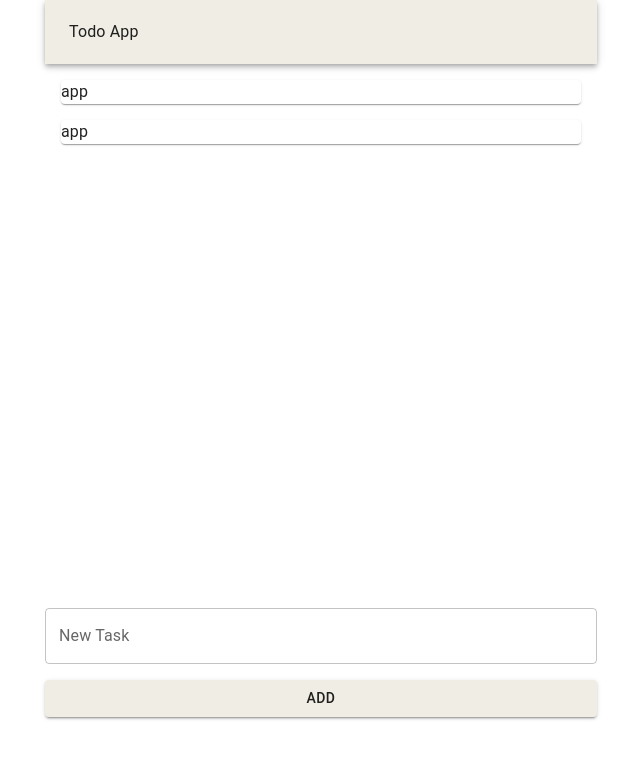
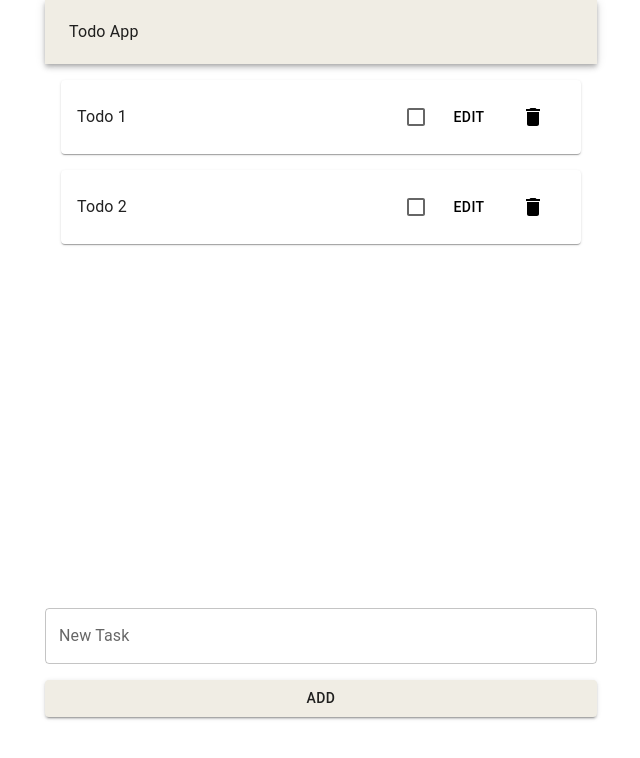
Before and after one commit to 7vTr0x7/React-TS-Todo, a React (Vite) app: page / in a window 1280 px wide. Shown: the top 758 px of the page, without its empty margins (319-959 px from the left). Built offline with nearby package versions, Linux system fonts and the light colour scheme.

Commit message:
todo Items

```diff
--- a/package.json
+++ b/package.json
@@ -12,6 +12,7 @@
   "dependencies": {
     "@emotion/react": "^11.11.4",
     "@emotion/styled": "^11.11.0",
+    "@mui/icons-material": "^5.15.14",
     "@mui/material": "^5.15.14",
     "react": "^18.2.0",
     "react-dom": "^18.2.0"
--- a/src/components/TodoItem.tsx
+++ b/src/components/TodoItem.tsx
@@ -1,4 +1,6 @@
-import { Paper } from "@mui/material";
+import { Button, Checkbox, Paper, Stack, Typography } from "@mui/material";
+
+import { Delete } from "@mui/icons-material";
 
 type PropType = {
   todo: TodoItemType;
@@ -7,7 +9,16 @@ type PropType = {
 const TodoItem = ({ todo }: PropType) => {
   return (
     <div>
-      <Paper>app</Paper>
+      <Paper sx={{ padding: "1rem" }}>
+        <Stack direction={"row"} alignItems={"center"}>
+          <Typography marginRight={"auto"}>{todo.title}</Typography>
+          <Checkbox />
+          <Button sx={{ color: "Black" }}>Edit</Button>
+          <Button sx={{ color: "Black" }}>
+            <Delete />
+          </Button>
+        </Stack>
+      </Paper>
     </div>
   );
 };
```
Also changed, not shown: 1 other file (tests, documents, lock files or other folders).
